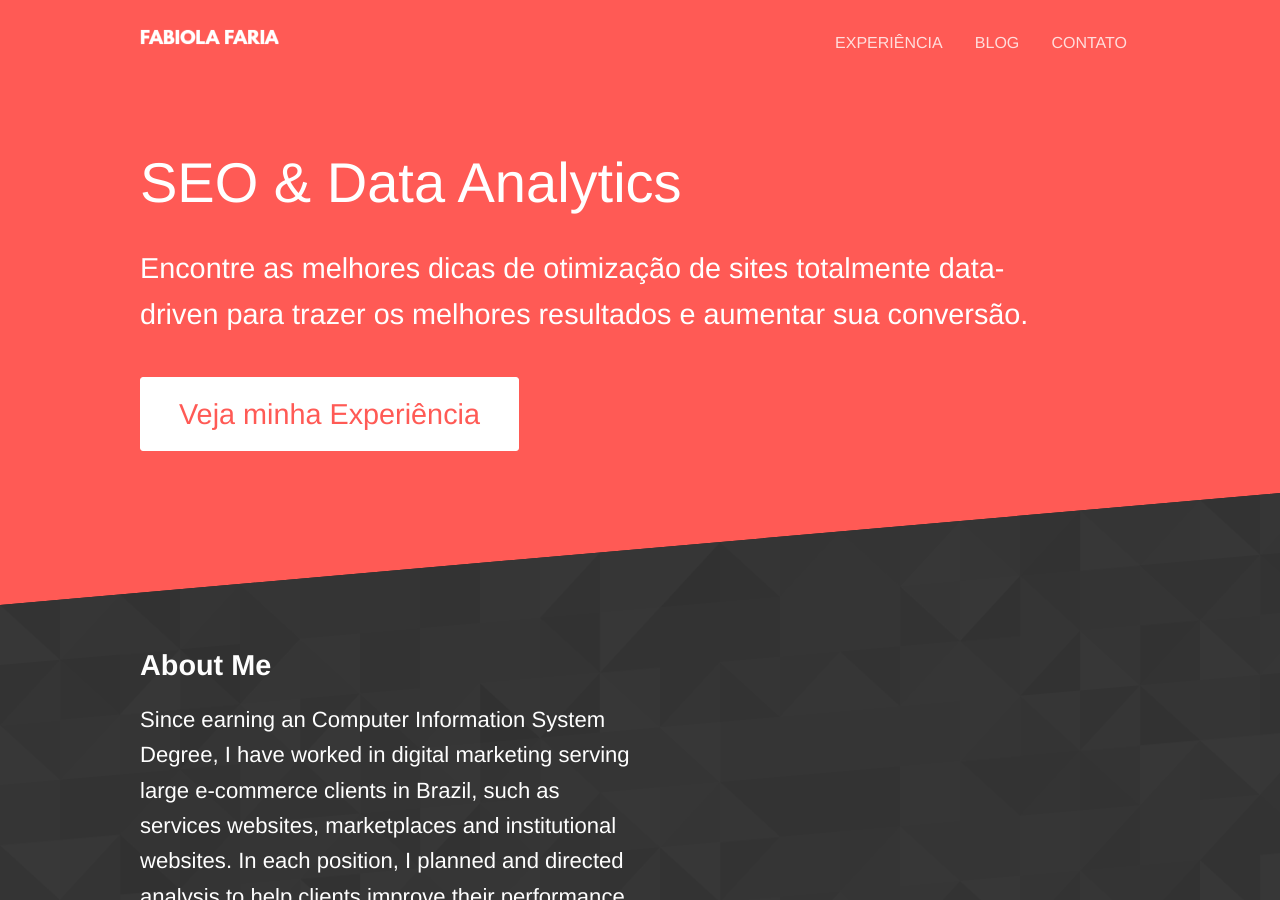
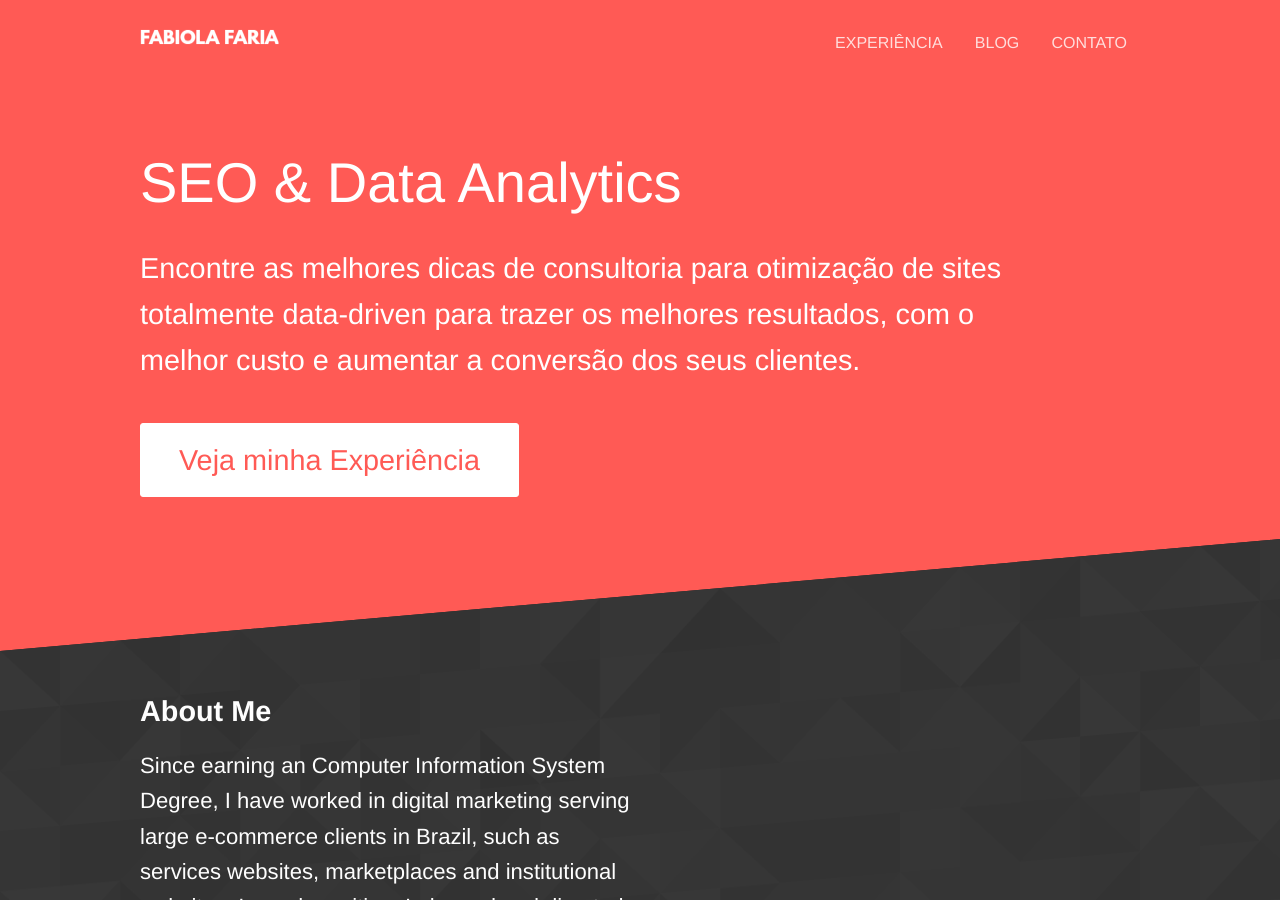
Before and after one commit to seoanalytics/seoanalytics.github.io, a Jekyll site: the page built from index.html, in a window 1280 px wide and 900 px high. Built offline with Jekyll 4.4.1, drawn with Linux system fonts in a browser that asks for light colours.

Commit message:
Updated 'index.html' via CloudCannon

```diff
--- a/index.html
+++ b/index.html
@@ -8,7 +8,7 @@ title: SEO Consultant | Data Analyst
 			SEO &amp; Data Analytics
 		</h2>
 		<p class="subtext editable">
-			Encontre as melhores dicas de otimiza&ccedil;&atilde;o de sites totalmente data-driven para trazer os melhores resultados e aumentar sua convers&atilde;o.
+			Encontre as melhores dicas de consultoria para otimiza&ccedil;&atilde;o de sites totalmente data-driven para trazer os melhores resultados, com o melhor custo e aumentar a convers&atilde;o dos seus clientes.
 		</p>
 		<p><a class="button alt" href="{{ site.baseurl }}/clients/fabiola-faria/">Veja minha Experiência</a></p>
 	</div>
```
